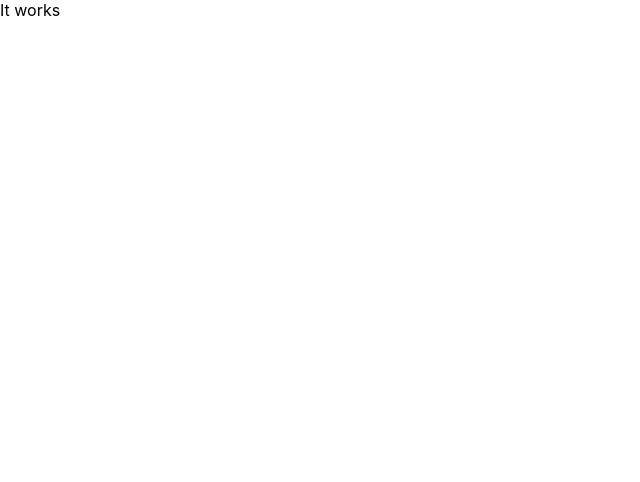
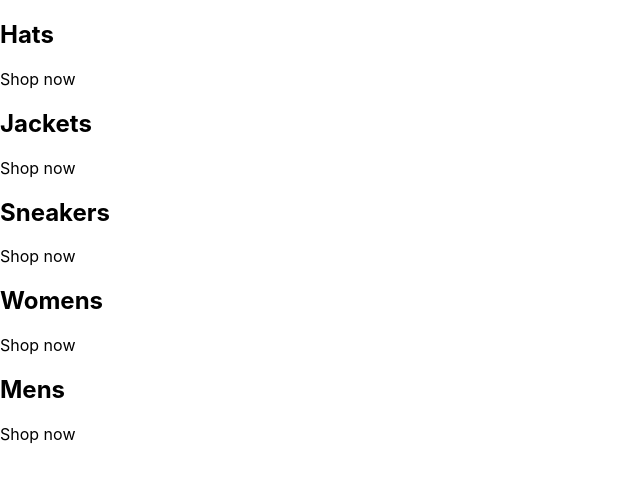
Before and after one commit to viktor-sarge/crwn-webshop, a React (Create React App) app: page / in a window 1280 px wide. Shown: the top 482 px of the page, without its empty margins (0-640 px from the left). Built offline with nearby package versions, Linux system fonts and the light colour scheme.

Commit message:
feat(app): ✨ add first poc of categories
Lagt till början till kategorifunktionen

```diff
--- a/src/App.js
+++ b/src/App.js
@@ -1,3 +1,44 @@
-const App = () => <div>It works</div>;
+const App = () => {
+
+  const categories = [
+    {
+      id: 1,
+      title: 'Hats'
+    },
+    {
+      id: 2,
+      title: 'Jackets'
+    },
+    {
+      id: 3,
+      title: 'Sneakers'
+    },
+    {
+      id: 4,
+      title: 'Womens'
+    },
+    {
+      id: 5,
+      title: 'Mens'
+    }
+
+  ]
+  return(
+  <div className='categories-container'>
+    {categories.map( ({title, id}) => {
+      return(
+        <div key={id} className='category-container'>
+          <div className='background-image' />
+          <div className='category-body-container'>
+            <h2>{title}</h2>
+            <p>Shop now</p>
+          </div>
+        </div>
+      )
+    })}
+  </div>
+  );
+}
+
 
 export default App;
```
